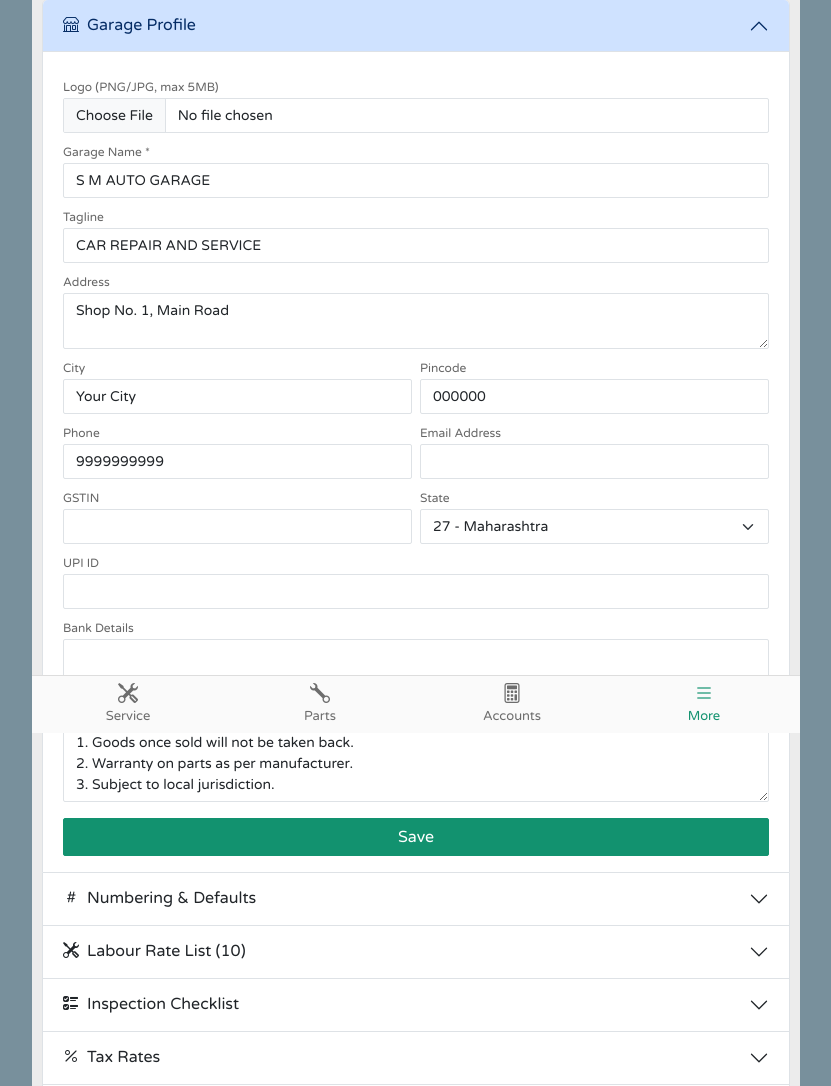
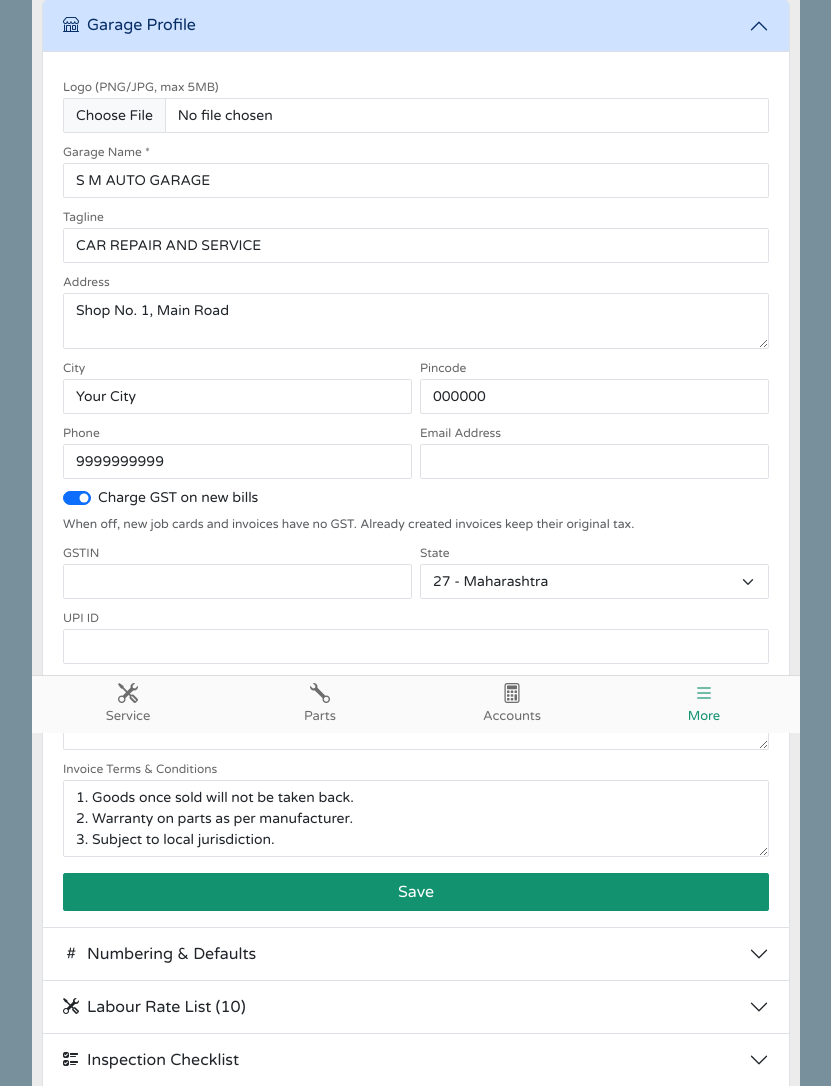
Before and after one commit to vinayak-ukkoji/sm-auto-garage, a PHP site: page /settings.php in a window 1280 px wide. Shown: the part 67-1153 px from the top of the page, without its empty margins (224-1055 px from the left). Run offline with PHP 8.4, Linux system fonts and the light colour scheme; a user stored in the database is signed in; data comes from the database, SQL or seed files in the repository; some libraries are stand-ins or nearby versions.

Commit message:
Add GST enable/disable setting
New invoices follow the setting; each invoice stores its own gst_enabled flag so old invoices are unchanged. Includes migration SQL.

Co-Authored-By: Claude Sonnet 5.5 <noreply@anthropic.com>

```diff
--- a/api/settings.php
+++ b/api/settings.php
@@ -23,7 +23,8 @@ api_run(function ($action) {
                 'phone' => nullable((string) input('phone')), 'email' => nullable(filter_var((string) input('email'), FILTER_VALIDATE_EMAIL) ?: ''),
                 'gstin' => valid_gstin((string) input('gstin')), 'state_code' => $state, 'state_name' => GST_STATES[$state],
                 'upi_id' => nullable((string) input('upi_id')), 'bank_details' => nullable((string) input('bank_details')),
-                'invoice_terms' => nullable((string) input('invoice_terms'))];
+                'invoice_terms' => nullable((string) input('invoice_terms')),
+                'gst_enabled' => input('gst_enabled') === '1' ? 1 : 0];
             if ($d['gstin'] && substr($d['gstin'], 0, 2) !== $state) throw new ValidationError(t('gstin_state_mismatch'));
             if (!empty($_FILES['logo']['name'])) {
                 $old = setting('logo');
--- a/assets/js/app.js
+++ b/assets/js/app.js
@@ -144,6 +144,8 @@
     const $el = $(el), kind = opts.kind, self = this;
     let lines = (opts.lines || []).map(l => Object.assign({}, l));
     const GST = [0, 5, 12, 18, 28];
+    const gstOn = !(window.APP && window.APP.gst === false);   // GST disabled in Settings
+    const rateOf = l => gstOn ? (+l.gst_rate || 0) : 0;
     const noDisc = kind === 'po';
     const placeholder = opts.placeholder || (kind === 'labour' ? 'Search / type service…' : 'Search part by name / number…');
     $el.html('<div class="le-rows"></div><div class="le-add"><input type="text" placeholder="' + esc(placeholder) + '"></div><div class="totals-box le-tot"></div>');
@@ -160,15 +162,15 @@
           '<div><label>Qty</label><input type="number" step="0.01" min="0.01" class="le-q" value="' + esc(l.qty) + '"></div>' +
           '<div><label>' + (kind === 'po' ? 'Purchase rate' : 'Rate') + '</label><input type="number" step="0.01" min="0" class="le-r" value="' + esc(l.rate) + '"></div>' +
           (noDisc ? '' : '<div><label>Discount ₹</label><input type="number" step="0.01" min="0" class="le-x" value="' + esc(l.discount || 0) + '"></div>') +
-          '<div><label>GST %</label><select class="le-g">' + GST.map(g => '<option ' + (+l.gst_rate === g ? 'selected' : '') + '>' + g + '</option>').join('') + '</select></div>' +
+          (gstOn ? '<div><label>GST %</label><select class="le-g">' + GST.map(g => '<option ' + (+l.gst_rate === g ? 'selected' : '') + '>' + g + '</option>').join('') + '</select></div>' : '') +
           '</div></div>';
       }).join(''));
       totals();
     }
     function totals() {
       let tax = 0, taxable = 0;
-      lines.forEach(l => { const a = amount(l); taxable += a; tax += Math.round(a * (+l.gst_rate || 0)) / 100; });
-      $el.find('.le-tot').html(lines.length ? '<div class="kv"><span>Taxable</span><span>' + inr(taxable) + '</span></div><div class="kv"><span>GST</span><span>' + inr(tax) + '</span></div><div class="kv"><span>Total</span><span>' + inr(taxable + tax) + '</span></div>' : '');
+      lines.forEach(l => { const a = amount(l); taxable += a; tax += Math.round(a * rateOf(l)) / 100; });
+      $el.find('.le-tot').html(lines.length ? (gstOn ? '<div class="kv"><span>Taxable</span><span>' + inr(taxable) + '</span></div><div class="kv"><span>GST</span><span>' + inr(tax) + '</span></div>' : '') + '<div class="kv"><span>Total</span><span>' + inr(taxable + tax) + '</span></div>' : '');
       opts.onChange && opts.onChange();
     }
     rowsEl.on('input change', 'input,select', function () {
@@ -189,7 +191,7 @@
         it => esc(it.name) + ' <small class="float-end">' + inr(it.rate) + '</small>',
         it => { lines.push({ labour_rate_id: it.id, description: it.name, qty: 1, rate: +it.rate, discount: 0, gst_rate: +it.gst_rate }); input.val(''); render(); },
         { extra: t => '<div data-extra="1"><i class="bi bi-plus-circle"></i> Add "' + esc(t) + '"</div>',
-          onExtra: t => { if (!t) return; lines.push({ labour_rate_id: null, description: t, qty: 1, rate: 0, discount: 0, gst_rate: 18 }); input.val(''); render(); rowsEl.find('.le-r').last().focus(); } });
+          onExtra: t => { if (!t) return; lines.push({ labour_rate_id: null, description: t, qty: 1, rate: 0, discount: 0, gst_rate: gstOn ? 18 : 0 }); input.val(''); render(); rowsEl.find('.le-r').last().focus(); } });
     } else {
       autocomplete(input, t => apiGet('search.php', { type: 'parts', q: t }).then(r => r.data),
         it => esc(it.name) + (it.part_no ? ' <small>(' + esc(it.part_no) + ')</small>' : '') + ' <small class="float-end">Stock ' + (+it.stock) + ' · ' + inr(kind === 'po' ? it.purchase_price : it.selling_price) + '</small>',
@@ -203,7 +205,7 @@
     this.get = () => lines.map(l => Object.assign({}, l, { amount: amount(l) }));
     this.set = ls => { lines = ls.map(l => Object.assign({}, l)); render(); };
     this.json = () => JSON.stringify(self.get());
-    this.totals = () => { let tx = 0, ta = 0; lines.forEach(l => { const a = amount(l); ta += a; tx += Math.round(a * (+l.gst_rate || 0)) / 100; }); return { taxable: ta, tax: tx, total: ta + tx }; };
+    this.totals = () => { let tx = 0, ta = 0; lines.forEach(l => { const a = amount(l); ta += a; tx += Math.round(a * rateOf(l)) / 100; }); return { taxable: ta, tax: tx, total: ta + tx }; };
     render();
   };
 })(jQuery);
--- a/database/database.sql
+++ b/database/database.sql
@@ -45,6 +45,7 @@ CREATE TABLE settings (
   phone                  VARCHAR(20)  NULL,
   email                  VARCHAR(100) NULL,
   gstin                  VARCHAR(15)  NULL,
+  gst_enabled            TINYINT(1)   NOT NULL DEFAULT 1,   -- 1 = charge GST on new bills
   state_code             CHAR(2)      NOT NULL DEFAULT '27',
   state_name             VARCHAR(50)  NOT NULL DEFAULT 'Maharashtra',
   logo                   VARCHAR(255) NULL,
@@ -430,6 +431,7 @@ CREATE TABLE invoices (
   invoice_date     DATE          NOT NULL,
   place_of_supply  CHAR(2)       NOT NULL DEFAULT '27',
   is_igst          TINYINT(1)    NOT NULL DEFAULT 0,
+  gst_enabled      TINYINT(1)    NOT NULL DEFAULT 1,   -- snapshot of the GST setting when the invoice was made
   subtotal         DECIMAL(12,2) NOT NULL DEFAULT 0,   -- total taxable
   discount         DECIMAL(12,2) NOT NULL DEFAULT 0,
   cgst             DECIMAL(12,2) NOT NULL DEFAULT 0,
--- /dev/null
+++ b/database/migrations_gst_toggle.sql
@@ -0,0 +1,5 @@
+-- GST enable/disable flag. Run ONCE on an existing database (fresh installs of database.sql already include it).
+-- Existing invoices become gst_enabled = 1, so they keep their GST exactly as issued.
+
+ALTER TABLE settings ADD COLUMN gst_enabled TINYINT(1) NOT NULL DEFAULT 1 AFTER gstin;
+ALTER TABLE invoices ADD COLUMN gst_enabled TINYINT(1) NOT NULL DEFAULT 1 AFTER is_igst;
--- a/includes/business.php
+++ b/includes/business.php
@@ -97,6 +97,11 @@ function clean_lines($raw, string $kind): array
 
 function save_jobcard_lines(int $jcId, array $labour, array $parts): void
 {
+    if (!gst_on()) {   // GST disabled: new / edited lines carry no tax
+        foreach ($labour as &$l) $l['gst_rate'] = 0;
+        foreach ($parts as &$p) $p['gst_rate'] = 0;
+        unset($l, $p);
+    }
     q('DELETE FROM job_card_labour WHERE job_card_id = ?', [$jcId]);
     q('DELETE FROM job_card_parts WHERE job_card_id = ?', [$jcId]);
     foreach ($labour as $l) db_insert('job_card_labour', ['job_card_id' => $jcId] + $l);
@@ -129,13 +134,14 @@ function stock_move(int $partId, string $type, float $qty, float $rate, string $
 
 function is_igst_for(?int $customerId): bool
 {
-    if (!$customerId) return false;
+    if (!$customerId || !gst_on()) return false;
     $g = (string) val('SELECT gstin FROM customers WHERE id = ?', [$customerId]);
     return $g !== '' && substr($g, 0, 2) !== (string) setting('state_code');
 }
 
 function insert_invoice_item(int $invId, array $i): void
 {
+    if (!gst_on()) $i['gst_rate'] = 0;   // invoices are only created while the current setting applies
     $tax = round($i['taxable'] * $i['gst_rate'] / 100, 2);
     db_insert('invoice_items', $i + ['invoice_id' => $invId, 'tax' => $tax, 'amount' => $i['taxable'] + $tax]);
 }
@@ -171,6 +177,11 @@ function create_invoice_from_jobcard(int $jcId): int
         if (!$jc) throw new ValidationError(t('not_found'));
         if (in_array($jc['status'], ['invoiced', 'delivered', 'cancelled'], true)) throw new ValidationError(t('already_invoiced'));
         if ((int) val('SELECT COUNT(*) FROM invoices WHERE job_card_id = ?', [$jcId]) > 0) throw new ValidationError(t('already_invoiced'));
+        if (!gst_on()) {   // open order invoiced after GST was disabled: drop its tax first
+            q('UPDATE job_card_labour SET gst_rate = 0 WHERE job_card_id = ?', [$jcId]);
+            q('UPDATE job_card_parts SET gst_rate = 0 WHERE job_card_id = ?', [$jcId]);
+            recalc_jobcard($jcId);
+        }
         $labour = rows('SELECT * FROM job_card_labour WHERE job_card_id = ?', [$jcId]);
         $parts  = rows('SELECT jp.*, p.hsn FROM job_card_parts jp JOIN parts p ON p.id = jp.part_id WHERE jp.job_card_id = ?', [$jcId]);
         if (!$labour && !$parts) throw new ValidationError(t('add_lines_first'));
@@ -180,7 +191,7 @@ function create_invoice_from_jobcard(int $jcId): int
         $invId = db_insert('invoices', [
             'invoice_no' => $no, 'type' => 'job', 'job_card_id' => $jcId, 'customer_id' => $jc['customer_id'],
             'invoice_date' => date('Y-m-d'), 'place_of_supply' => setting('state_code'), 'is_igst' => $igst ? 1 : 0,
-            'created_by' => uid(),
+            'gst_enabled' => gst_on() ? 1 : 0, 'created_by' => uid(),
         ]);
         foreach ($labour as $l) {
             insert_invoice_item($invId, ['item_type' => 'labour', 'part_id' => null, 'description' => $l['description'],
@@ -211,7 +222,7 @@ function create_counter_invoice(array $h, array $labour, array $parts): int
             'invoice_no' => $no, 'type' => 'counter', 'job_card_id' => null, 'customer_id' => $cid,
             'customer_name' => $cid ? null : nullable($h['customer_name']), 'customer_mobile' => $cid ? null : nullable($h['customer_mobile']),
             'invoice_date' => $h['invoice_date'], 'place_of_supply' => setting('state_code'),
-            'is_igst' => is_igst_for($cid) ? 1 : 0, 'notes' => nullable($h['notes']), 'created_by' => uid(),
+            'is_igst' => is_igst_for($cid) ? 1 : 0, 'gst_enabled' => gst_on() ? 1 : 0, 'notes' => nullable($h['notes']), 'created_by' => uid(),
         ]);
         foreach ($labour as $l) {
             insert_invoice_item($invId, ['item_type' => 'labour', 'part_id' => null, 'description' => $l['description'], 'hsn_sac' => '998714',
--- a/includes/footer.php
+++ b/includes/footer.php
@@ -24,7 +24,7 @@ if (current_user() && is_tech()) unset($tabs['parts'], $tabs['accounts']);
 <script src="<?= asset('vendor/jquery/jquery.min.js') ?>"></script>
 <script src="<?= asset('vendor/bootstrap/bootstrap.bundle.min.js') ?>"></script>
 <script>window.APP = <?= json_encode([
-    'base' => base_url(), 'csrf' => csrf_token(), 'lang' => lang(), 'role' => role(),
+    'base' => base_url(), 'csrf' => csrf_token(), 'lang' => lang(), 'role' => role(), 'gst' => gst_on(),
     'i18n' => ['saved' => t('saved'), 'error' => t('error'), 'confirm' => t('are_you_sure'), 'no_results' => t('no_results'),
                'loading' => t('loading'), 'session_expired' => t('session_expired')],
     'flash' => take_flash(),
--- a/includes/helpers.php
+++ b/includes/helpers.php
@@ -145,6 +145,12 @@ function setting(?string $key = null)
     return $key === null ? $s : ($s[$key] ?? null);
 }
 
+/** Is GST currently enabled in Settings? (new documents follow this; saved invoices keep their own flag) */
+function gst_on(): bool
+{
+    return (int) (setting('gst_enabled') ?? 1) === 1;
+}
+
 // ---------- Links ----------
 function wa_link(?string $mobile, string $text = ''): string
 {
--- a/includes/lang/en.php
+++ b/includes/lang/en.php
@@ -470,6 +470,8 @@ return [
     'submit' => 'Submit',
     'tagline' => 'Tagline',
     'tax_rates' => 'Tax Rates',
+    'gst_enabled' => 'Charge GST on new bills',
+    'gst_enabled_help' => 'When off, new job cards and invoices have no GST. Already created invoices keep their original tax.',
     'tax_rates_help' => 'GST rates available on lines: 0, 5, 12, 18 and 28%.',
     'taxable' => 'Taxable',
     'taxable_amount' => 'Taxable Amount',
--- a/includes/lang/hi.php
+++ b/includes/lang/hi.php
@@ -470,6 +470,8 @@ return [
     'submit' => 'जमा करें',
     'tagline' => 'टैगलाइन',
     'tax_rates' => 'टैक्स दरें',
+    'gst_enabled' => 'नए बिलों पर GST लगाएं',
+    'gst_enabled_help' => 'बंद होने पर नए जॉब कार्ड और इनवॉइस में GST नहीं लगेगा। बन चुके इनवॉइस में पुराना टैक्स ही रहेगा।',
     'tax_rates_help' => 'लाइनों पर GST दरें: 0, 5, 12, 18 और 28%।',
     'taxable' => 'करयोग्य',
     'taxable_amount' => 'करयोग्य राशि',
--- a/jobcard.php
+++ b/jobcard.php
@@ -149,7 +149,7 @@ include __DIR__ . '/includes/header.php';
   <div class="mx-3 totals-box">
     <div class="kv"><span><?= te('labour') ?></span><span><?= money($jc['labour_total']) ?></span></div>
     <div class="kv"><span><?= te('parts') ?></span><span><?= money($jc['parts_total']) ?></span></div>
-    <div class="kv"><span>GST</span><span><?= money($jc['tax_total']) ?></span></div>
+    <?php if (gst_on() || (float) $jc['tax_total'] > 0): ?><div class="kv"><span>GST</span><span><?= money($jc['tax_total']) ?></span></div><?php endif; ?>
     <div class="kv"><span><?= te('grand_total') ?></span><span><?= money($jc['grand_total']) ?></span></div>
   </div>
   <?php endif; ?>
--- a/settings.php
+++ b/settings.php
@@ -29,6 +29,11 @@ include __DIR__ . '/includes/header.php';
           <div class="col-6"><label class="form-label"><?= te('pincode') ?></label><input name="pincode" value="<?= e($s['pincode']) ?>" class="form-control"></div>
           <div class="col-6"><label class="form-label"><?= te('phone') ?></label><input name="phone" value="<?= e($s['phone']) ?>" class="form-control"></div>
           <div class="col-6"><label class="form-label"><?= te('email_address') ?></label><input name="email" type="email" value="<?= e($s['email']) ?>" class="form-control"></div>
+          <div class="col-12"><div class="form-check form-switch">
+            <input type="hidden" name="gst_enabled" value="0">
+            <input class="form-check-input" type="checkbox" role="switch" id="gstEnabled" name="gst_enabled" value="1" <?= (int) ($s['gst_enabled'] ?? 1) === 1 ? 'checked' : '' ?>>
+            <label class="form-check-label" for="gstEnabled"><?= te('gst_enabled') ?></label></div>
+            <small class="text-muted"><?= te('gst_enabled_help') ?></small></div>
           <div class="col-6"><label class="form-label">GSTIN</label><input name="gstin" value="<?= e($s['gstin']) ?>" maxlength="15" class="form-control" style="text-transform:uppercase"></div>
           <div class="col-6"><label class="form-label"><?= te('state') ?></label><select name="state_code" class="form-select">
             <?php foreach (GST_STATES as $code => $name): $code = str_pad((string) $code, 2, '0', STR_PAD_LEFT); ?><option value="<?= $code ?>" <?= $code === $s['state_code'] ? 'selected' : '' ?>><?= $code ?> - <?= e($name) ?></option><?php endforeach; ?></select></div>
```
Also changed, not shown: invoice.php (+4 -3 lines), print/invoice.php (+12 -8 lines), print/jobcard.php (+6 -5 lines).
